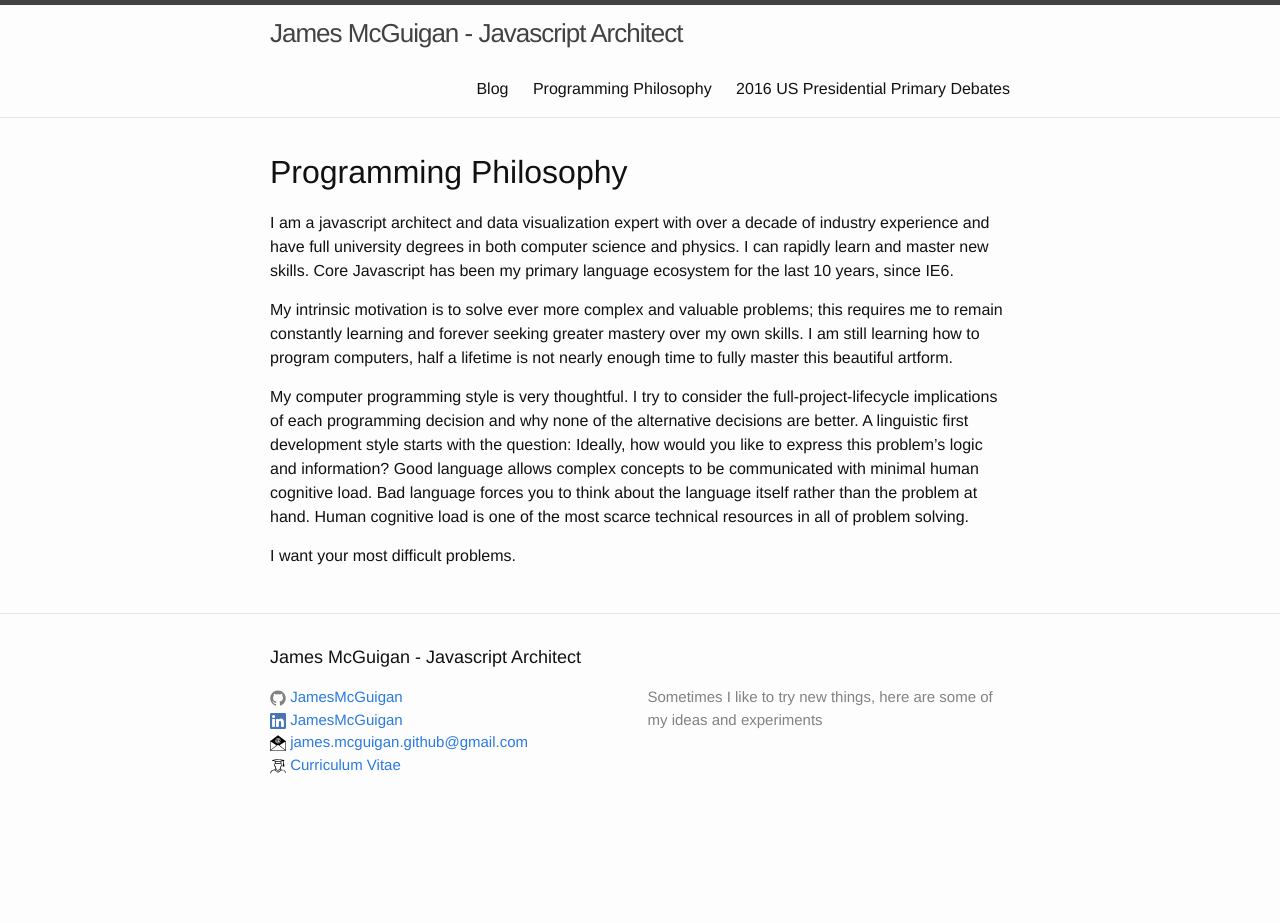
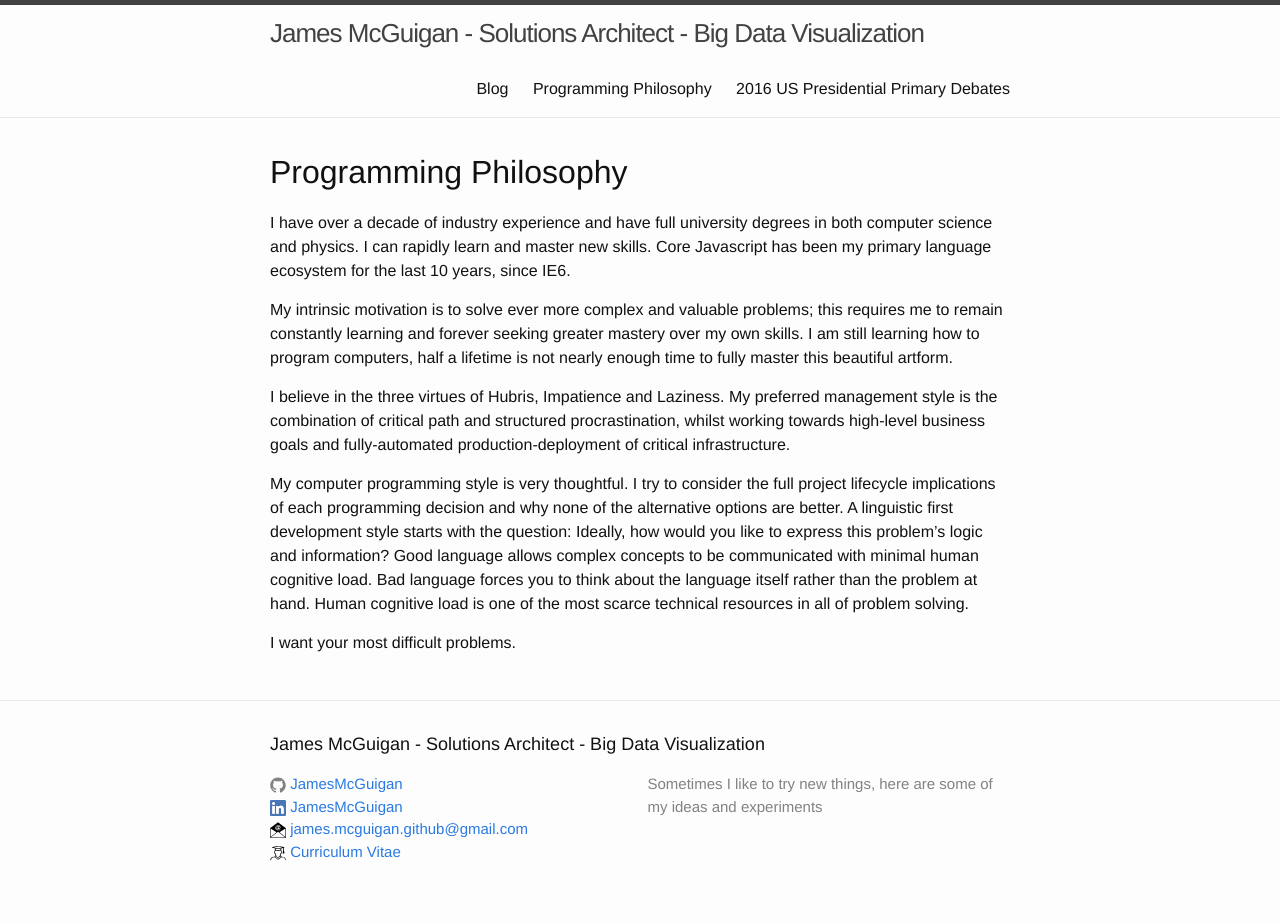
Before and after one commit to JamesMcGuigan/jamesmcguigan.com, a Jekyll site: the page built from jekyll/index.md, in a window 1280 px wide. Built offline with Jekyll 4.4.1, drawn with Linux system fonts in a browser that asks for light colours; our own code applies the rules of GitHub Pages for plain Markdown files; before the commit the page ends 900 px from its top, so only the background shows below that.

Commit message:
Update CV and Programming Philosophy

```diff
--- a/_config.yml
+++ b/_config.yml
@@ -11,9 +11,9 @@ source:      ./jekyll/
 destination: ./jekyll-static/
 
 # Site settings
-title: James McGuigan - Javascript Architect
+title: James McGuigan - Solutions Architect - Big Data Visualization
 email: james.mcguigan.github@gmail.com
-cv:    https://www.dropbox.com/s/mjnc8eb7kckxeqp/james-mcguigan-cv-2016-11-credit-suisse.pdf
+cv:    https://www.dropbox.com/s/jnt44zj8d5h4q7x/james-mcguigan-cv-2018-11-credit-suisse.pdf
 description: > # this means to ignore newlines until "baseurl:"
   Sometimes I like to try new things, here are some of my ideas and experiments
 baseurl: "" # the subpath of your site, e.g. /blog
--- a/jekyll/index.md
+++ b/jekyll/index.md
@@ -4,10 +4,12 @@ layout: default
 
 # Programming Philosophy
 
-I am a javascript architect and data visualization expert with over a decade of industry experience and have full university degrees in both computer science and physics. I can rapidly learn and master new skills. Core Javascript has been my primary language ecosystem for the last 10 years, since IE6.
+I have over a decade of industry experience and have full university degrees in both computer science and physics. I can rapidly learn and master new skills. Core Javascript has been my primary language ecosystem for the last 10 years, since IE6.
 
 My intrinsic motivation is to solve ever more complex and valuable problems; this requires me to remain constantly learning and forever seeking greater mastery over my own skills. I am still learning how to program computers, half a lifetime is not nearly enough time to fully master this beautiful artform.
 
-My computer programming style is very thoughtful. I try to consider the full-project-lifecycle implications of each programming decision and why none of the alternative decisions are better. A linguistic first development style starts with the question: Ideally, how would you like to express this problem's logic and information? Good language allows complex concepts to be communicated with minimal human cognitive load. Bad language forces you to think about the language itself rather than the problem at hand. Human cognitive load is one of the most scarce technical resources in all of problem solving.
+I believe in the three virtues of Hubris, Impatience and Laziness. My preferred management style is the combination of critical path and structured procrastination, whilst working towards high-level business goals and fully-automated production-deployment of critical infrastructure.
+
+My computer programming style is very thoughtful. I try to consider the full project lifecycle implications of each programming decision and why none of the alternative options are better. A linguistic first development style starts with the question: Ideally, how would you like to express this problem's logic and information? Good language allows complex concepts to be communicated with minimal human cognitive load. Bad language forces you to think about the language itself rather than the problem at hand. Human cognitive load is one of the most scarce technical resources in all of problem solving.
 
 I want your most difficult problems.
```
